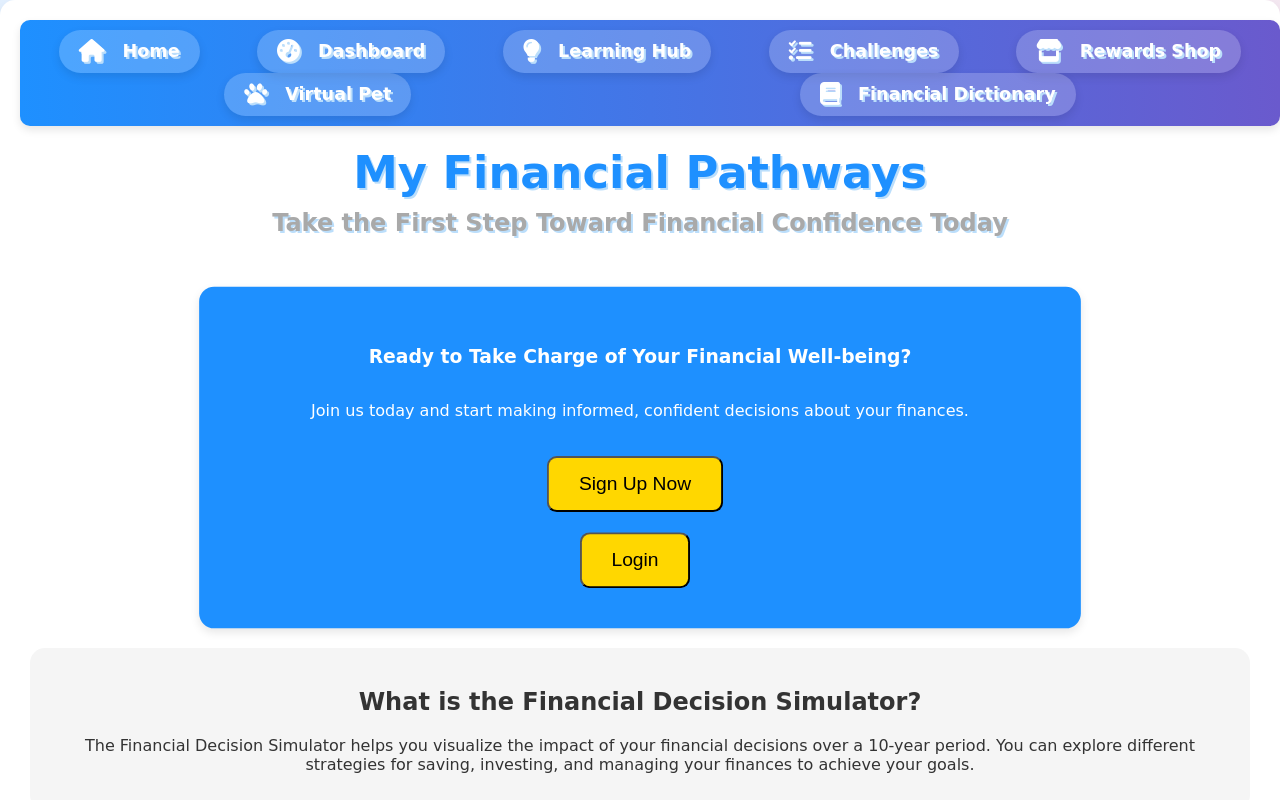
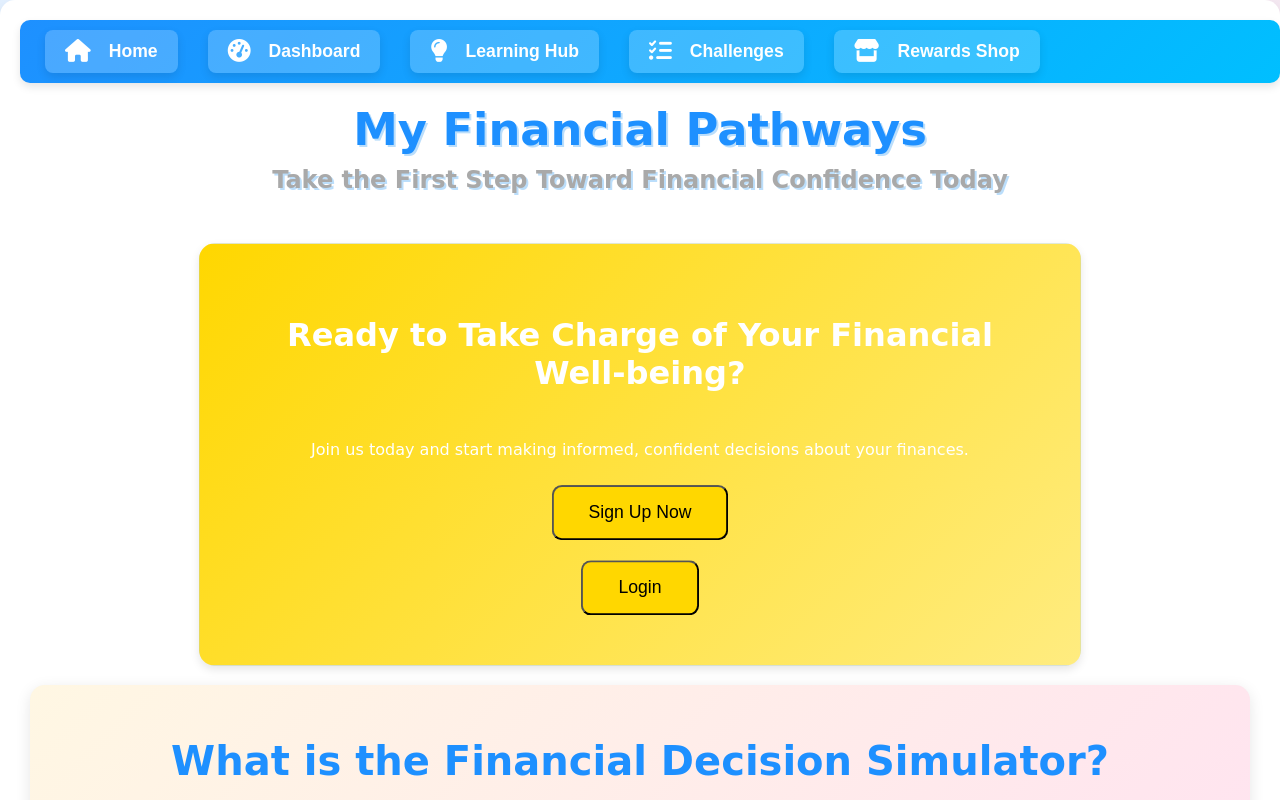
Before and after one commit to amirabuhajer/Financial-Literacy-Platform, a React (Create React App) app: page / in a window 1280 px wide. Shown: the top 800 px of the page. Built offline with nearby package versions, Linux system fonts and the light colour scheme.

Commit message:
home modify

```diff
--- a/src/components/dashboard/Dashboard.css
+++ b/src/components/dashboard/Dashboard.css
@@ -37,7 +37,6 @@ body {
   margin: 10px 0;
 }
 
-/* Updated Dashboard CSS */
 .navbar {
   background: linear-gradient(90deg, #1E90FF, #6A5ACD);
   padding: 15px;
--- a/src/components/dashboard/Dashboard.js
+++ b/src/components/dashboard/Dashboard.js
@@ -95,8 +95,6 @@ function Dashboard() {
             <li><Link to="/debt-management"><i className="fa fa-hand-holding-usd"></i> Debt Management</Link></li>
             <li><Link to="/challenges"><i className="fa fa-tasks"></i> Challenges</Link></li>
             <li><Link to="/rewards-shop"><i className="fa fa-star"></i> Rewards Shop</Link></li>
-            <li><Link to="/virtual-pet"><i className="fa fa-paw"></i> Virtual Pet</Link></li>
-            <li><Link to="/dictionary"><i className="fa fa-book"></i> Financial Dictionary</Link></li>
           </ul>
         </nav>
         <h1>My Financial Pathways</h1>
--- a/src/components/educational-modules/BudgetingBasics.css
+++ b/src/components/educational-modules/BudgetingBasics.css
@@ -16,7 +16,7 @@
   display: flex;
   flex-direction: column;
   justify-content: center;
-  border: 5px solid #1E90FF;
+  /* border: 5px solid #1E90FF; */
 }
 
 .header h1 {
@@ -34,18 +34,28 @@
 }
 
 .navbar {
+  background-color: #1E90FF;
+  padding: 10px;
+  border-radius: 10px;
+  text-align: center;
+  margin-bottom: 20px;
+  animation: fadeIn 1s ease;
+}
+.navbar {
   width: 100%;
   background-color: #1E90FF;
   padding: 15px;
+  display:flex;
   box-shadow: 0px 4px 8px rgba(0, 0, 0, 0.1);
 }
 
 .navbar-links {
-  list-style-type: none;
+  list-style: none;
   padding: 0;
+  margin: 0;
   display: flex;
+  justify-content:space-between;
   flex-wrap: wrap;
-  justify-content: center;
 }
 
 .navbar-links li {
--- a/src/components/educational-modules/BudgetingBasics.js
+++ b/src/components/educational-modules/BudgetingBasics.js
@@ -54,8 +54,7 @@ function BudgetingBasics() {
             <li><Link to="/debt-management"><i className="fa fa-hand-holding-usd"></i> Debt Management</Link></li>
             <li><Link to="/challenges"><i className="fa fa-tasks"></i> Challenges</Link></li>
             <li><Link to="/rewards-shop"><i className="fa fa-star"></i> Rewards Shop</Link></li>
-            <li><Link to="/virtual-pet"><i className="fa fa-paw"></i> Virtual Pet</Link></li>
-            <li><Link to="/dictionary"><i className="fa fa-book"></i> Financial Dictionary</Link></li>
+
           </ul>
         </nav>
         <h1>{lessons[currentLessonIndex].title}</h1>
--- a/src/components/educational-modules/DebtManagement.css
+++ b/src/components/educational-modules/DebtManagement.css
@@ -16,7 +16,7 @@
   display: flex;
   flex-direction: column;
   justify-content: center;
-  border: 5px solid #6446ea;
+
 }
 
 .header h1 {
--- a/src/components/educational-modules/DebtManagement.js
+++ b/src/components/educational-modules/DebtManagement.js
@@ -55,8 +55,6 @@ function DebtManagement() {
             <li><Link to="/debt-management"><i className="fa fa-hand-holding-usd"></i> Debt Management</Link></li>
             <li><Link to="/challenges"><i className="fa fa-tasks"></i> Challenges</Link></li>
             <li><Link to="/rewards-shop"><i className="fa fa-star"></i> Rewards Shop</Link></li>
-            <li><Link to="/virtual-pet"><i className="fa fa-paw"></i> Virtual Pet</Link></li>
-            <li><Link to="/dictionary"><i className="fa fa-book"></i> Financial Dictionary</Link></li>
           </ul>
         </nav>
         <h1>{lessons[currentLessonIndex].title}</h1>
--- a/src/components/educational-modules/SavingsAndInvestments.js
+++ b/src/components/educational-modules/SavingsAndInvestments.js
@@ -54,8 +54,7 @@ function SavingsAndInvestments() {
             <li><Link to="/debt-management"><i className="fa fa-hand-holding-usd"></i> Debt Management</Link></li>
             <li><Link to="/challenges"><i className="fa fa-tasks"></i> Challenges</Link></li>
             <li><Link to="/rewards-shop"><i className="fa fa-star"></i> Rewards Shop</Link></li>
-            <li><Link to="/virtual-pet"><i className="fa fa-paw"></i> Virtual Pet</Link></li>
-            <li><Link to="/dictionary"><i className="fa fa-book"></i> Financial Dictionary</Link></li>
+
           </ul>
         </nav>
         <h1>{lessons[currentLessonIndex].title}</h1>
--- a/src/pages/HomePage.css
+++ b/src/pages/HomePage.css
@@ -1,5 +1,3 @@
-/* HomePage.css */
-
 body {
   background-color: #1E90FF;
   background: linear-gradient(135deg, #e3f0ff, #ffe3e9);
@@ -51,46 +49,88 @@ body {
 }
 
 .navbar {
-  background-color: #1E90FF;
-  padding: 10px;
-  border-radius: 10px;
-  text-align: center;
-  margin-bottom: 20px;
-  animation: fadeIn 1s ease;
+  position:sticky;
+  top: 0;
+  z-index: 10;
+  background: linear-gradient(135deg, #1E90FF, #00BFFF);
+  box-shadow: 0 4px 12px rgba(0, 0, 0, 0.3);
 }
+
 
 .navbar-links {
   list-style: none;
   padding: 0;
   margin: 0;
   display: flex;
-  justify-content: space-around;
+  justify-content:space-around;
   flex-wrap: wrap;
 }
 
 .navbar-links li {
-  margin: 0 15px;
+  position: relative;
+}
+
+.navbar-links li:hover .dropdown {
+  display: block;
+}
+
+.dropdown {
+  display: none;
+  position: absolute;
+  top: 100%;
+  left: 0;
+  background-color: #fff;
+  box-shadow: 0 6px 12px rgba(0, 0, 0, 0.1);
+  border-radius: 8px;
+}
+
+.dropdown a {
+  padding: 10px 20px;
+  color: #1E90FF;
+  text-decoration: none;
+}
+
+.dropdown a:hover {
+  background-color: #FFD700;
 }
 
 .navbar-links a {
-  color: #ffffff;
-  text-decoration: none;
-  font-weight: bold;
-  font-size: 1.1em;
-  transition: color 0.3s ease;
+  font-family: Arial, sans-serif;
+  font-size: 1em;
+  font-weight: normal;
+  text-shadow: none;
+  padding: 10px 20px; /* Add space around the text */
+  border-radius: 8px;
+  color: #fff;
+  transition: all 0.3s ease;
 }
 
 .navbar-links a:hover {
-  color: #00ffff;
+  background-color: #FFD700;  /* Gold background */
+  color: #1E90FF;  /* Change text color */
+  transform: translateY(-5px); /* Lift effect */
 }
 
+
+
 .introduction-section {
+  background: linear-gradient(135deg, #fff7e3, #ffe3f0);
+  box-shadow: 0px 4px 15px rgba(0, 0, 0, 0.1);
+  padding: 30px;
+  border-radius: 15px;
+  margin: 20px auto;
   text-align: center;
-  margin-bottom: 30px;
-  padding: 20px;
-  background-color: #F5F5F5;
-  border-radius: 15px;
-  animation: fadeIn 1.2s ease;
+  animation: bounceIn 1s ease;
+}
+
+.introduction-section h2 {
+  font-size: 2.5em;
+  color: #1E90FF;
+  font-weight: bold;
+}
+.introduction-section p {
+  font-size: 1.2em;
+  color: #333;
 }
 
 .features-section {
@@ -142,18 +182,24 @@ body {
 }
 
 .call-to-action-section {
-  display: flex;
-  flex-direction: column;
-  align-items: center;
-  background-color: #1E90FF;
-  color: #ffffff;
-  padding: 40px;
-  border-radius: 15px;
-  box-shadow: 0px 4px 10px rgba(0, 0, 0, 0.1);
-  margin: 20px auto;
-  width: 90%;
-  max-width: 800px;
-  animation: pulse 1.5s infinite;
+  margin-bottom: 50px;
+  padding: 50px;
+  background: linear-gradient(135deg, #FFD700, #FFEC80);
+  color: #333;
+  text-align: center;
+  border-radius: 20px;
+  box-shadow: 0px 8px 20px rgba(0, 0, 0, 0.1);
+}
+
+.call-to-action-section h3 {
+  font-size: 2em;
+  font-weight: bold;
+}
+
+.call-to-action-section button {
+  font-size: 1.1em;
+  padding: 15px 35px;
+  margin: 10px;
 }
 
 @keyframes pulse {
@@ -192,14 +238,10 @@ body {
 }
 
 .auth-popup-content {
-  background-color: #ffffff;
+  background: linear-gradient(145deg, #ffffff, #f0f0f0);
+  border-radius: 20px;
+  box-shadow: 0px 8px 20px rgba(0, 0, 0, 0.15);
   padding: 40px;
-  border-radius: 15px;
-  box-shadow: 0px 8px 15px rgba(0, 0, 0, 0.2);
-  text-align: center;
-  width: 90%;
-  max-width: 400px;
-  animation: bounceIn 0.8s ease;
 }
 
 @keyframes bounceIn {
@@ -210,38 +252,30 @@ body {
 
 .auth-popup-content h3 {
   font-size: 2em;
+  font-family: 'Arial', sans-serif;
   color: #1E90FF;
-  margin-bottom: 20px;
+  margin-bottom: 10px;
 }
 
 .auth-popup-content input {
-  display: block;
-  width: calc(100% - 20px);
-  margin: 10px auto;
-  padding: 15px;
-  border: 1px solid #ddd;
-  border-radius: 8px;
-  font-size: 1.1em;
+  font-size: 1.2em;
+  border: 2px solid #ddd;
+  border-radius: 12px;
 }
 
 .auth-button, .close-popup-button {
-  padding: 10px 20px;
-  font-size: 1.2em;
-  border-radius: 10px;
-  cursor: pointer;
-  transition: background-color 0.3s ease, transform 0.2s;
-  margin-top: 20px;
+  font-size: 1em;
+  border-radius: 15px;
+  padding: 12px 25px;
+}
+.auth-button:hover {
+  background: linear-gradient(135deg, #1E90FF, #1C86EE);
 }
 
 .auth-button {
   background-color: #1E90FF;
   color: #ffffff;
   border: none;
-}
-
-.auth-button:hover {
-  background-color: #1C86EE;
-  transform: scale(1.05);
 }
 
 .close-popup-button {
--- a/src/pages/HomePage.js
+++ b/src/pages/HomePage.js
@@ -62,9 +62,7 @@ function HomePage() {
             <li><Link to="/learning-hub"><i className="fas fa-lightbulb"></i> Learning Hub</Link></li>
             <li><Link to="/challenges"><i className="fas fa-tasks"></i> Challenges</Link></li>
             <li><Link to="/rewards-shop"><i className="fas fa-store"></i> Rewards Shop</Link></li>
-            <li><Link to="/virtual-pet"><i className="fas fa-paw"></i> Virtual Pet</Link></li>
-            <li><Link to="/dictionary"><i className="fas fa-book"></i> Financial Dictionary</Link></li>
-          </ul>
+            </ul>
         </nav>
         <h1>My Financial Pathways</h1>
         <h2>Take the First Step Toward Financial Confidence Today</h2>
--- a/src/pages/LearningHubPage.js
+++ b/src/pages/LearningHubPage.js
@@ -124,16 +124,14 @@ function LearningHubPage() {
   return (
     <div className="learning-hub-container">
       <header className="header">
-        <nav className="navbar">
+      <nav className="navbar">
           <ul className="navbar-links">
-            <li><Link to="/home">Home</Link></li>
-            <li><Link to="/dashboard">Dashboard</Link></li>
-            <li><Link to="/learning-hub">Learning Hub</Link></li>
-            <li><Link to="/challenges">Challenges</Link></li>
-            <li><Link to="/rewards-shop">Rewards Shop</Link></li>
-            <li><Link to="/virtual-pet">Virtual Pet</Link></li>
-            <li><Link to="/dictionary">Financial Dictionary</Link></li>
-          </ul>
+            <li><Link to="/"><i className="fas fa-home"></i> Home</Link></li>
+            <li><Link to="/dashboard"><i className="fas fa-tachometer-alt"></i> Dashboard</Link></li>
+            <li><Link to="/learning-hub"><i className="fas fa-lightbulb"></i> Learning Hub</Link></li>
+            <li><Link to="/challenges"><i className="fas fa-tasks"></i> Challenges</Link></li>
+            <li><Link to="/rewards-shop"><i className="fas fa-store"></i> Rewards Shop</Link></li>
+            </ul>
         </nav>
         <h1>Learning Hub</h1>
         <h2>Explore and Learn: Build Your Financial Literacy</h2>
```
Also changed, not shown: src/pages/LearningHubPage.css (line endings or trailing spaces).
